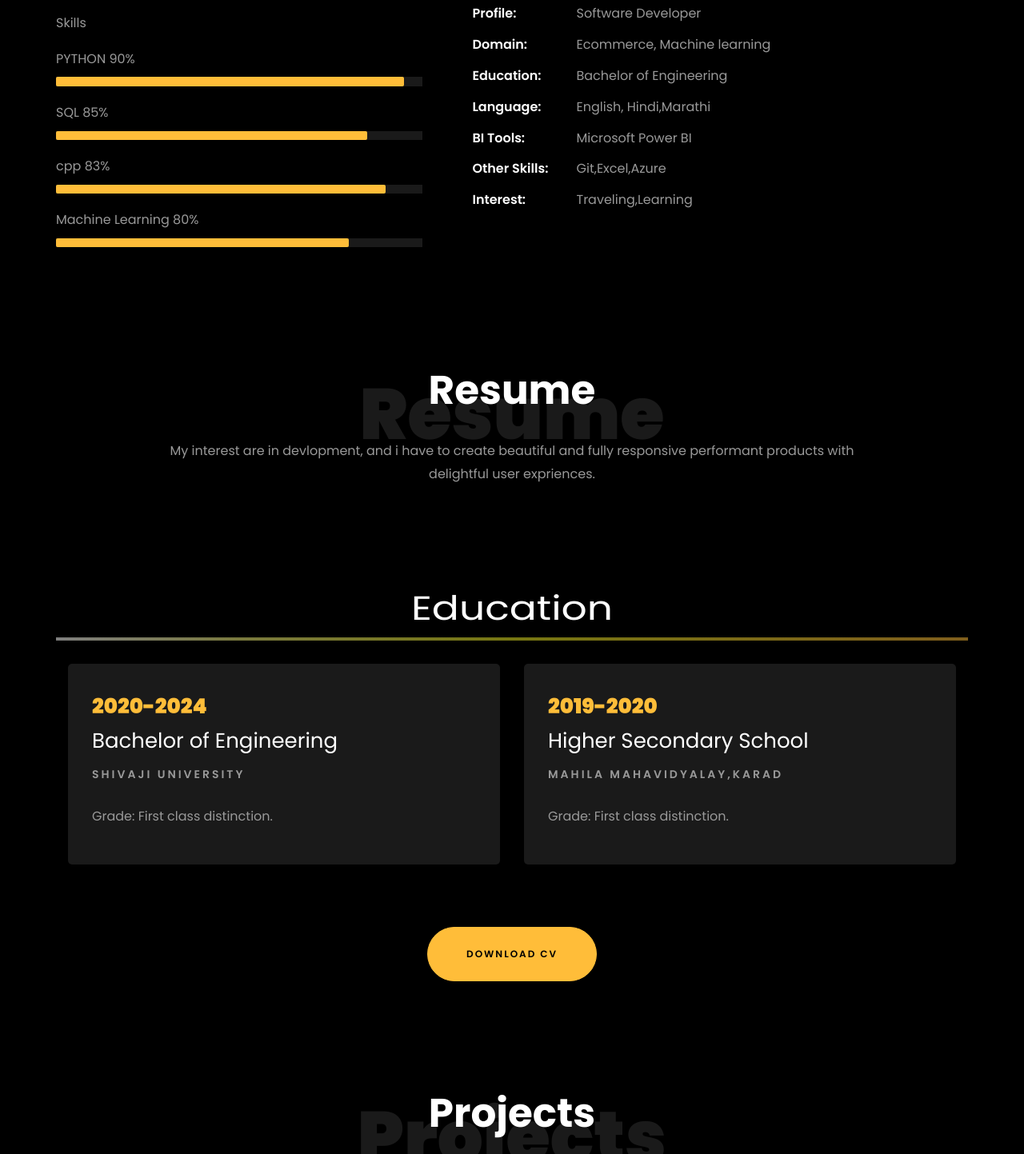
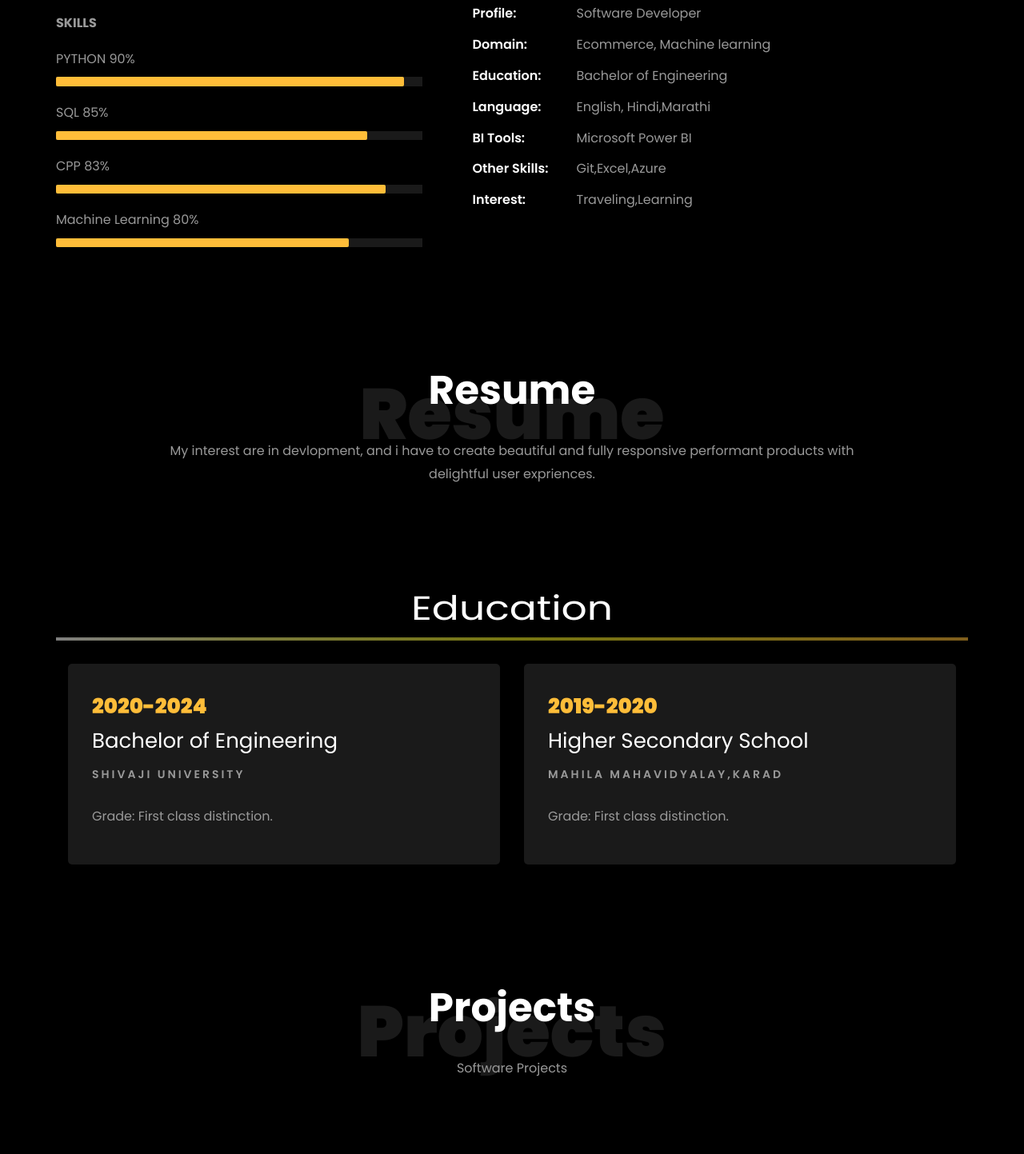
Before and after one commit to ShwetaliMadhukarMane/ShwetaliMadhukarMane.github.io, a plain HTML site: page index.html in a window 1280 px wide. Shown: the part 1084-2527 px from the top of the page at 80% size. Drawn offline with Linux system fonts and the light colour scheme; files whose address does not match are found by name.

Commit message:
Update index.html

```diff
--- a/index.html
+++ b/index.html
@@ -228,7 +228,7 @@
 								  </div>
 
 								<div class="skill-mf">
-									<p class="title-s">Skills</p>
+									<p class="title-s"><b>SKILLS</b></p>
 									<span>PYTHON</span> <span class="pull-right">90%</span>
 									<div class="progress">
 										<div class="progress-bar" role="progressbar" style="width: 95%;" aria-valuenow="95" aria-valuemin="0"
@@ -241,7 +241,7 @@
 											aria-valuemax="100"></div>
 									</div>
 
-									<span>cpp</span> <span class="pull-right">83%</span>
+									<span>CPP</span> <span class="pull-right">83%</span>
 									<div class="progress">
 										<div class="progress-bar" role="progressbar" style="width: 90%" aria-valuenow="90" aria-valuemin="0"
 											aria-valuemax="100"></div>
@@ -339,11 +339,7 @@
 				</div>
     		</div>
 
-    		<div class="row justify-content-center mt-5">
-    			<div class="col-md-6 text-center ftco-animate">
-    				<p><a href="#" class="btn btn-primary py-4 px-5">Download CV</a></p>
-    			</div>
-    		</div>
+
     	</div>
     </section>
 
```
